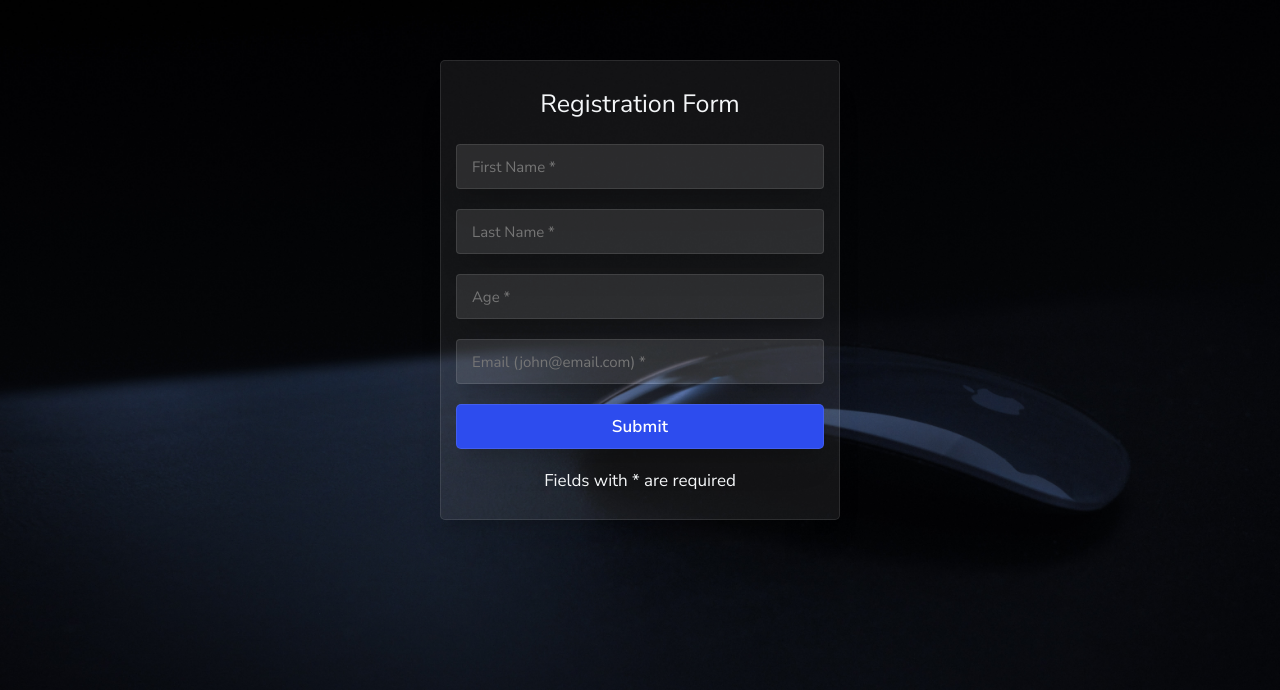
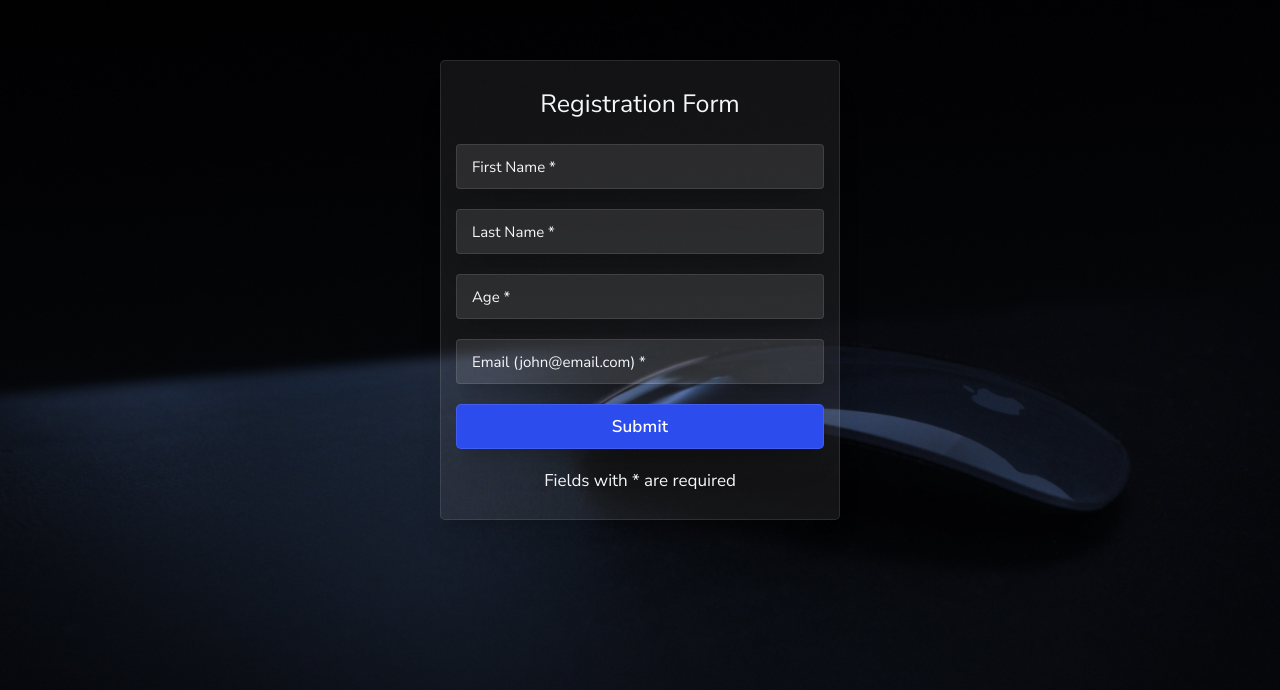
Before and after one commit to moorebarrett-jodiann/form-validation, a plain HTML site: page index.html in a window 1280 px wide. Shown: the part 110-800 px from the top of the page. Drawn offline with Linux system fonts and the light colour scheme.

Commit message:
Update Form UI

```diff
--- a/src/stylesheet/index.css
+++ b/src/stylesheet/index.css
@@ -100,3 +100,7 @@ form input + input {
 input:focus {
     border: 1px solid rgba(255, 255, 255, .25);
 }
+
+input::placeholder {
+    color: var(--app-light-text-color);
+}
```
